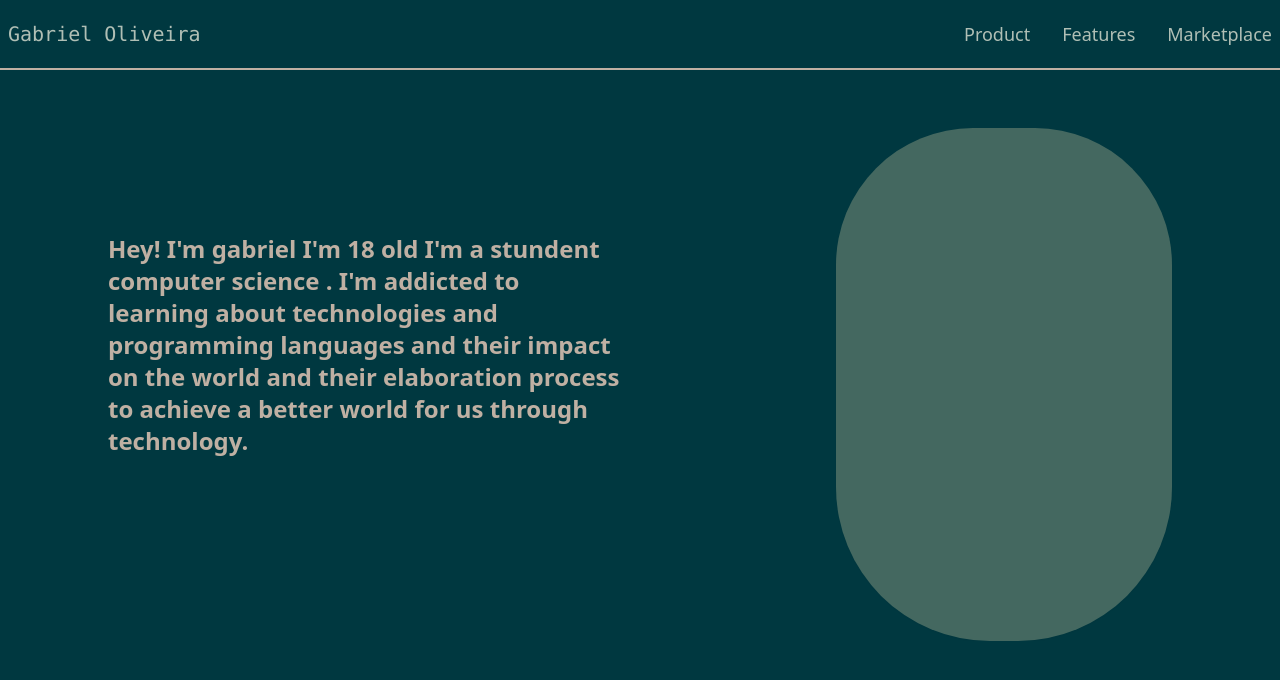
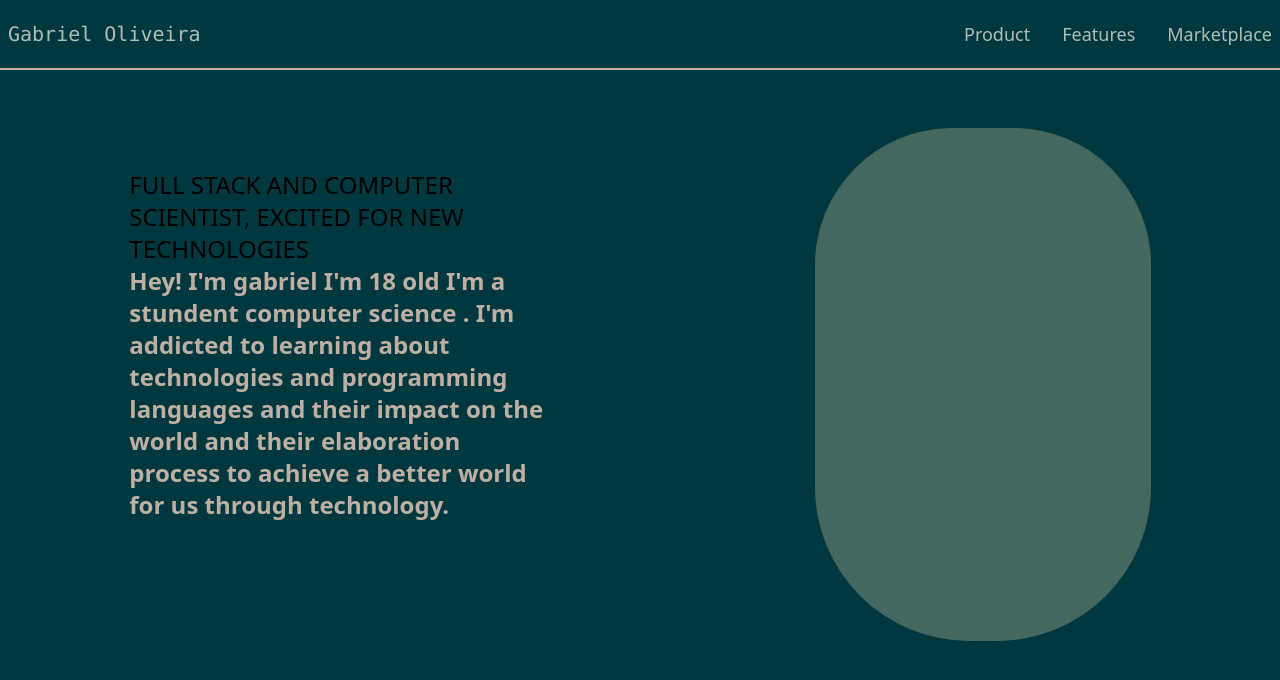
Before and after one commit to Greedwy-Blu/portfolio, a React (Vite) app: page / in a window 1280 px wide. Shown: the top 680 px of the page. Built offline with nearby package versions, Linux system fonts and the light colour scheme.

Commit message:
add text title

```diff
--- a/src/components/Header/index.tsx
+++ b/src/components/Header/index.tsx
@@ -10,10 +10,18 @@ export function Header(){
 <div className="flex justify-around">
 
 
-<div className="flex items-center w-2/5">
+<div className="flex items-center w-2/6">
+<p>
+
+   <a className="inline-block align-text-top text-2xl">
+    FULL STACK AND COMPUTER SCIENTIST, EXCITED FOR NEW TECHNOLOGIES
+    </a>
+
   <a  className="text-left  font-bold text-bege-escuro text-2xl">
     Hey! I'm gabriel I'm 18  old I'm a stundent  computer science  . I'm addicted to learning about technologies and programming languages and their impact on the world and their elaboration process to achieve a better world for us through technology.
   </a>
+
+  </p>
 </div>
 
 
```
